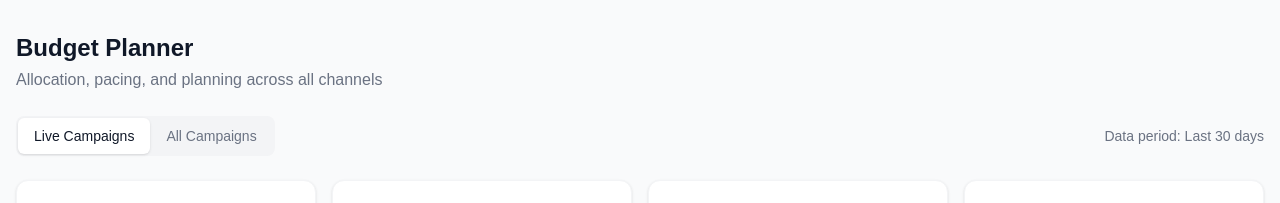
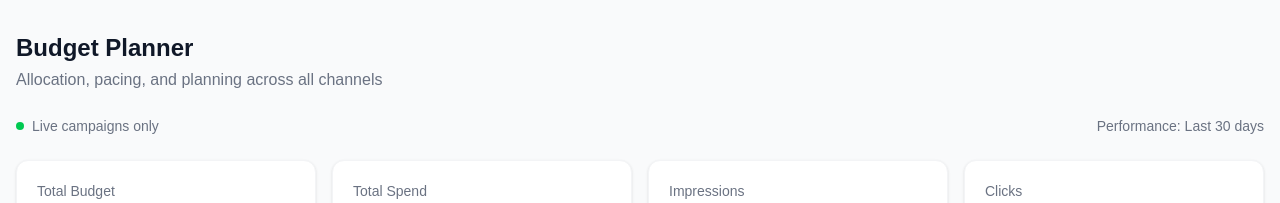
Before and after one commit to AzizTelnyx/demand-gen-hub, a Next.js app: page /budget in a window 1280 px wide. Shown: the top 203 px of the page. Built offline with nearby package versions, Linux system fonts and the light colour scheme; no server answers; the database is empty.

Commit message:
Remove Live/All toggle from Budget - show live only

```diff
--- a/src/components/BudgetOverview.tsx
+++ b/src/components/BudgetOverview.tsx
@@ -59,7 +59,6 @@ const channelLabels: Record<string, string> = {
 export default function BudgetOverview() {
   const [campaigns, setCampaigns] = useState<Campaign[]>([]);
   const [loading, setLoading] = useState(true);
-  const [statusFilter, setStatusFilter] = useState<"all" | "live">("live");
   const [expandedDimension, setExpandedDimension] = useState<Dimension | null>(null);
 
   useEffect(() => {
@@ -75,15 +74,15 @@ export default function BudgetOverview() {
       });
   }, []);
 
-  // Enrich campaigns with parsed data
+  // Enrich campaigns with parsed data (only live campaigns for budget planning)
   const enrichedCampaigns: EnrichedCampaign[] = useMemo(() => {
     return campaigns
-      .filter(c => statusFilter === "all" || ["live", "active", "enabled"].includes(c.status))
+      .filter(c => ["live", "active", "enabled"].includes(c.status))
       .map(c => ({
         ...c,
         parsed: parseCampaignName(c.name),
       }));
-  }, [campaigns, statusFilter]);
+  }, [campaigns]);
 
   // Calculate totals
   const totals = useMemo(() => {
@@ -198,28 +197,14 @@ export default function BudgetOverview() {
 
   return (
     <div className="space-y-6">
-      {/* Status Toggle */}
+      {/* Header */}
       <div className="flex items-center justify-between">
-        <div className="flex bg-gray-100 rounded-lg p-0.5">
-          {[
-            { value: "live", label: "Live Campaigns" },
-            { value: "all", label: "All Campaigns" },
-          ].map(opt => (
-            <button
-              key={opt.value}
-              onClick={() => setStatusFilter(opt.value as "live" | "all")}
-              className={`px-4 py-2 text-sm rounded-md transition ${
-                statusFilter === opt.value
-                  ? "bg-white shadow text-gray-900 font-medium"
-                  : "text-gray-500 hover:text-gray-700"
-              }`}
-            >
-              {opt.label}
-            </button>
-          ))}
+        <div className="flex items-center gap-2 text-sm text-gray-500">
+          <span className="inline-block w-2 h-2 rounded-full bg-green-500"></span>
+          <span>Live campaigns only</span>
         </div>
         <div className="text-sm text-gray-500">
-          Data period: <span className="font-medium">Last 30 days</span>
+          Performance: <span className="font-medium">Last 30 days</span>
         </div>
       </div>
 
```
